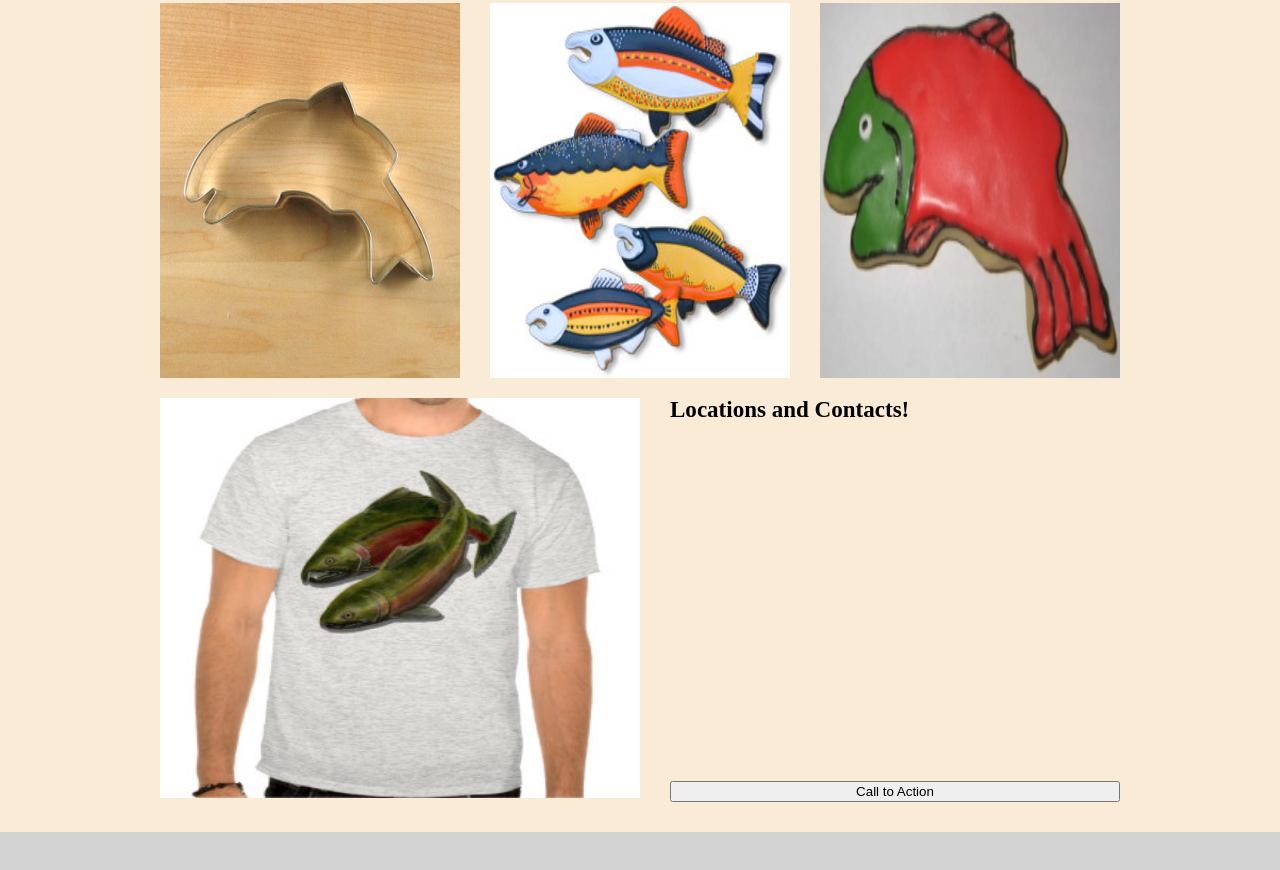
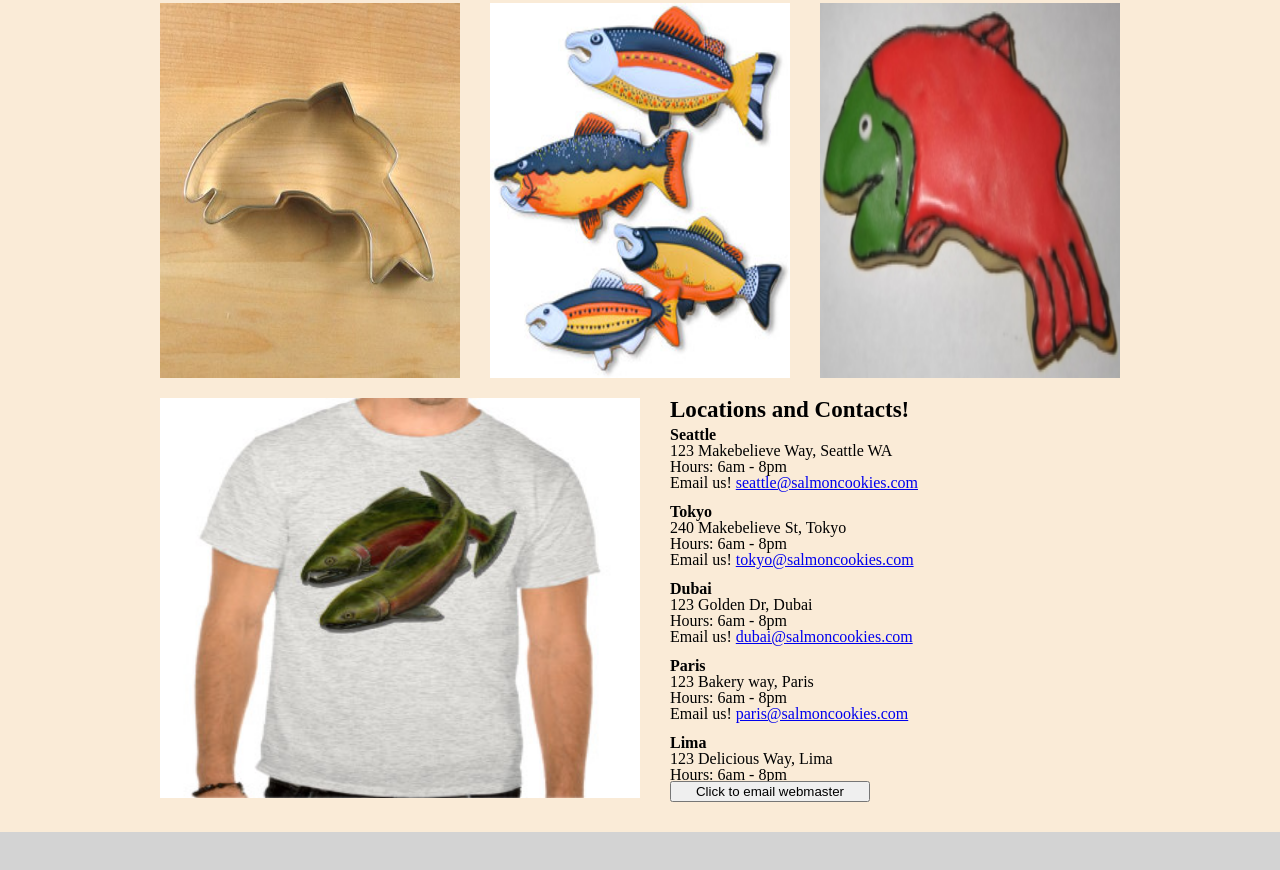
Before and after one commit to NephilimEyez/cookie-stand, a plain HTML site: page index.html in a window 1280 px wide. Shown: the part 597-1467 px from the top of the page. Drawn offline with Linux system fonts and the light colour scheme.

Commit message:
lab 8a and 8b. Had PC troubles

```diff
--- a/css/style.css
+++ b/css/style.css
@@ -78,12 +78,30 @@ div article {
   flex-direction: column;
 }
 
-div article p {
+h3 {
+  font-weight: 600;
+}
+
+aside {
   width: 450px;
   height: 360px;
+  overflow: auto;
+}
+
+aside>ul {
+  padding: .5vw 0px;
 }
 
 footer {
   background-color: lightgray;
   height: 100px;
 }
+
+button:hover {
+  background-color: aquamarine;
+}
+
+button {
+  width: 200px;
+  transition: 350ms;
+}
--- a/index.html
+++ b/index.html
@@ -32,8 +32,39 @@
       <img src="img/shirt.jpg" alt="Salmon T-Shirt described at length in the neighboring paragraph.">
       <article>
         <h2>Locations and Contacts!</h2>
-        <p></p>
-        <button>Call to Action</button>
+        <aside>
+          <ul>
+            <li><h3>Seattle</h3></li>
+            <li>123 Makebelieve Way, Seattle WA</li>
+            <li>Hours: 6am - 8pm</li>
+            <li>Email us! <a href="###">seattle@salmoncookies.com</a></li>
+          </ul>
+          <ul>
+            <li><h3>Tokyo</h3></li>
+            <li>240 Makebelieve St, Tokyo</li>
+            <li>Hours: 6am - 8pm</li>
+            <li>Email us! <a href="###">tokyo@salmoncookies.com</a></li>
+          </ul>
+          <ul>
+            <li><h3>Dubai</h3></li>
+            <li>123 Golden Dr, Dubai</li>
+            <li>Hours: 6am - 8pm</li>
+            <li>Email us! <a href="###">dubai@salmoncookies.com</a></li>
+          </ul>
+          <ul>
+            <li><h3>Paris</h3></li>
+            <li>123 Bakery way, Paris</li>
+            <li>Hours: 6am - 8pm</li>
+            <li>Email us! <a href="###">paris@salmoncookies.com</a></li>
+          </ul>
+          <ul>
+            <li><h3>Lima</h3></li>
+            <li>123 Delicious Way, Lima</li>
+            <li>Hours: 6am - 8pm</li>
+            <li>Email us! <a href="###">lima@salmoncookies.com</a></li>
+          </ul>
+        </aside>
+        <button>Click to email webmaster</button>
       </article>
     </div>
   </main>
```
